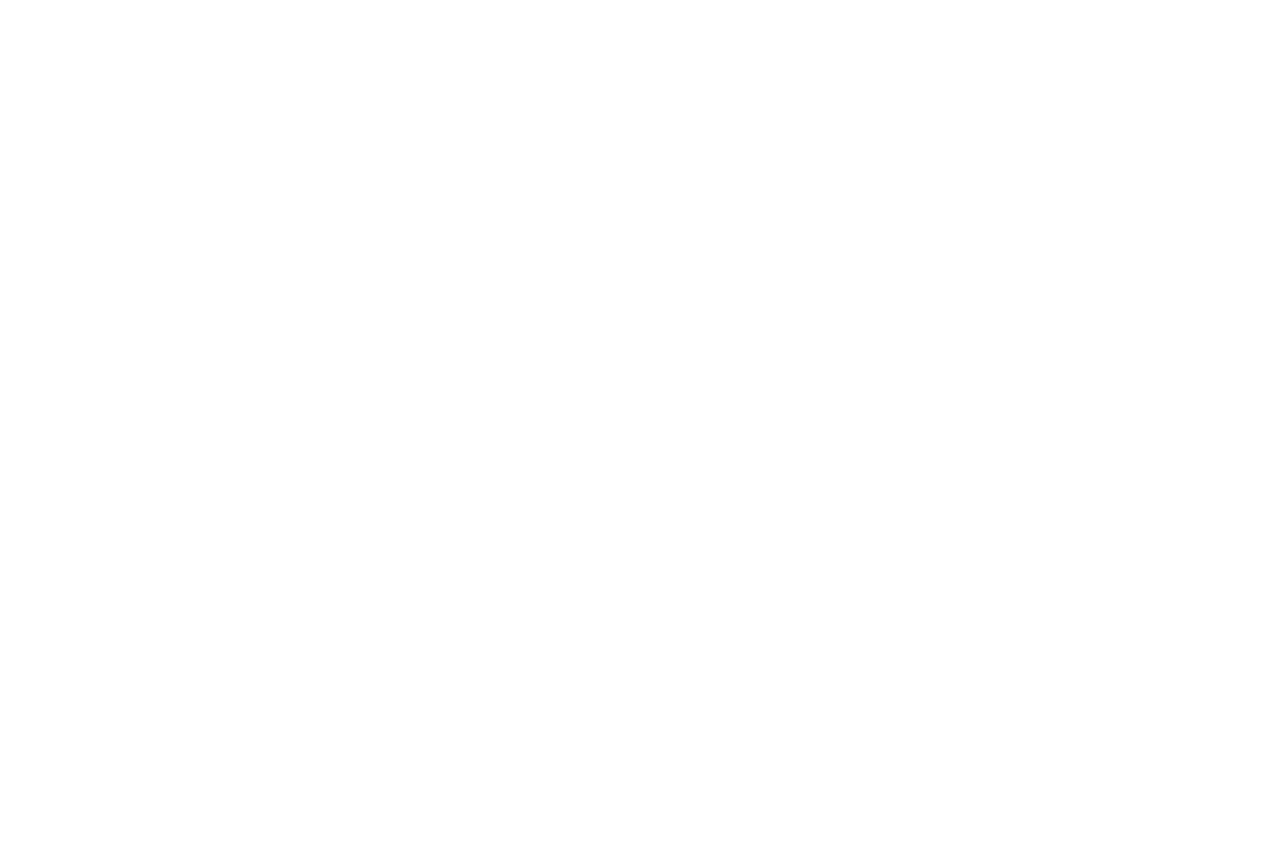
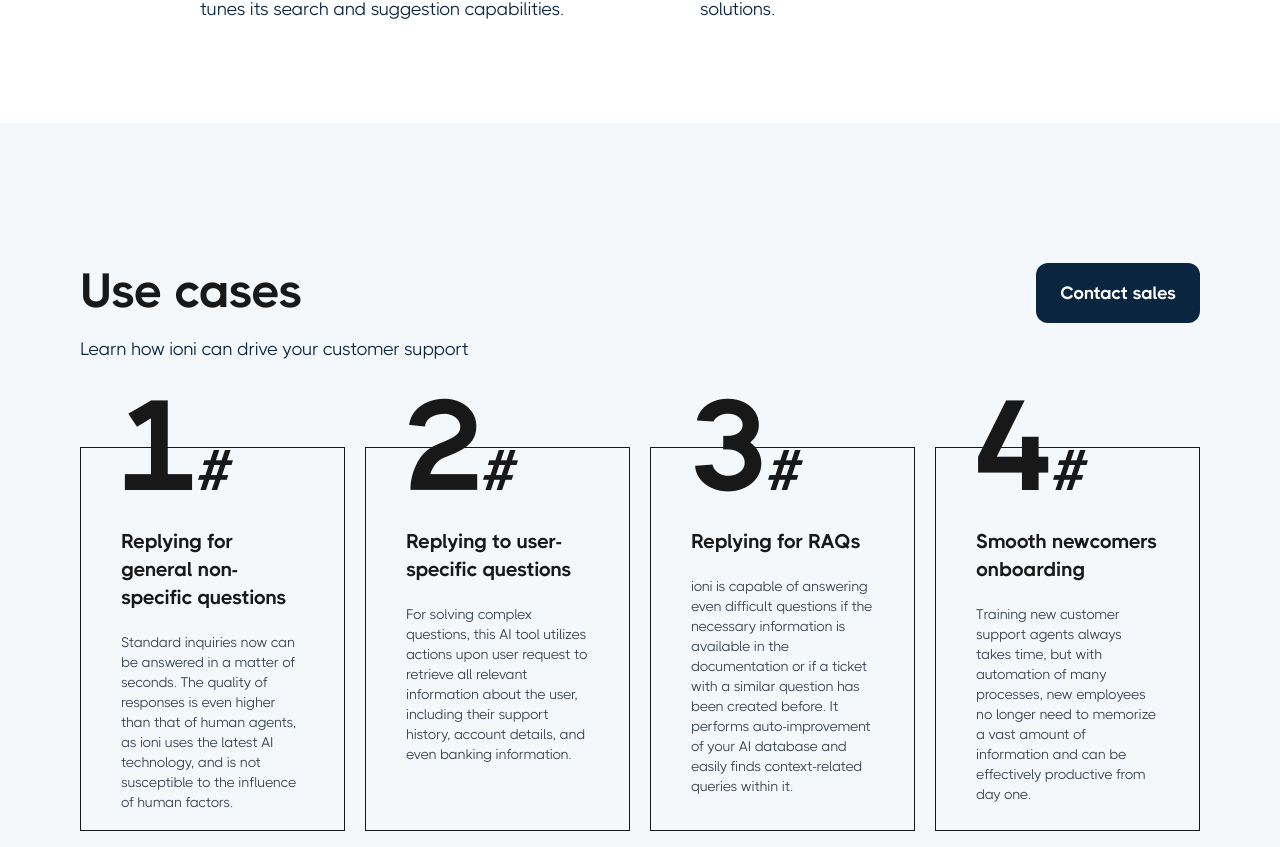
Before and after one commit to IbrahimGhasia/Venus-tech-task, a Next.js app: page / in a window 1280 px wide. Shown: the part 5158-6005 px from the top of the page. Before the commit the page ends 5225 px from the top, so only its background shows below. Built offline with nearby package versions, Linux system fonts and the light colour scheme.

Commit message:
Completed use cases section

```diff
--- /dev/null
+++ b/constants/UserCases.js
@@ -0,0 +1,24 @@
+const usecases = [
+	{
+		index: 1,
+		title: "Replying for general non-specific questions",
+		text: "Standard inquiries now can be answered in a matter of seconds. The quality of responses is even higher than that of human agents, as ioni uses the latest AI technology, and is not susceptible to the influence of human factors.",
+	},
+	{
+		index: 2,
+		title: "Replying to user-specific questions",
+		text: "For solving complex questions, this AI tool utilizes actions upon user request to retrieve all relevant information about the user, including their support history, account details, and even banking information.",
+	},
+	{
+		index: 3,
+		title: "Replying for RAQs",
+		text: "ioni is capable of answering even difficult questions if the necessary information is available in the documentation or if a ticket with a similar question has been created before. It performs auto-improvement of your AI database and easily finds context-related queries within it.",
+	},
+	{
+		index: 4,
+		title: "Smooth newcomers onboarding",
+		text: "Training new customer support agents always takes time, but with automation of many processes, new employees no longer need to memorize a vast amount of information and can be effectively productive from day one.",
+	},
+];
+
+export default usecases;
--- a/src/app/components/BenefitsSection.tsx
+++ b/src/app/components/BenefitsSection.tsx
@@ -3,7 +3,7 @@ import BeenfitCard from "./UI/BenefitCard";
 
 export default function BenefitsSection() {
 	return (
-		<div className="mx-20 my-20">
+		<div className="mx-40 my-20">
 			<h1 className="text-5xl font-bold text-_black text-center my-5">
 				Benefits
 			</h1>
@@ -11,7 +11,7 @@ export default function BenefitsSection() {
 				Streamline your workflow with AI
 			</p>
 
-			<div className="grid grid-cols-2 gap-x-20">
+			<div className="grid grid-cols-2 gap-x-10">
 				{benefits.map((item, key) => (
 					<BeenfitCard
 						key={key}
--- a/src/app/components/UI/BenefitCard.tsx
+++ b/src/app/components/UI/BenefitCard.tsx
@@ -16,7 +16,7 @@ export default function BeenfitCard({
 			</div>
 
 			<h3 className="text-3xl font-bold text-_black my-5">{heading}</h3>
-			<p className="text-lg text-_darkBlue font-normal my-5 text-justify">
+			<p className="text-lg text-_darkBlue font-normal my-5 text-justify px-10">
 				{text}
 			</p>
 		</div>
--- /dev/null
+++ b/src/app/components/UI/UsecasesCard.tsx
@@ -0,0 +1,24 @@
+interface UsecasesCardInterface {
+	index: number;
+	title: string;
+	text: string;
+}
+
+export default function UsecasesCard({
+	index,
+	title,
+	text,
+}: UsecasesCardInterface) {
+	return (
+		<div className="w-1/4">
+			<h1 className="text-9xl text-_black font-extrabold -mb-16 ml-10">
+				{index}
+				<span className="text-6xl">#</span>
+			</h1>
+			<div className="border border-_black py-20 px-10 h-96">
+				<h1 className="text-xl text-_black font-bold">{title}</h1>
+				<p className="text-gray-700 text-sm my-5">{text}</p>
+			</div>
+		</div>
+	);
+}
--- /dev/null
+++ b/src/app/components/UseCaseSection.tsx
@@ -0,0 +1,34 @@
+import Button from "./UI/Button";
+import usecases from "../../../constants/UserCases";
+import UsecasesCard from "./UI/UsecasesCard";
+
+export default function UseCaseSection() {
+	return (
+		<div className="bg-_gray h-screen px-20 py-20">
+			<div className="flex justify-between items-center">
+				<div>
+					<h1 className="text-5xl font-bold text-_black my-5 mt-16">
+						Use cases
+					</h1>
+					<p className="text-lg font-normal text-_darkBlue my-5">
+						Learn how ioni can drive your customer support
+					</p>
+				</div>
+				<div>
+					<Button text="Contact sales" />
+				</div>
+			</div>
+
+			<div className="flex gap-5">
+				{usecases.map((item, key) => (
+					<UsecasesCard
+						key={key}
+						index={item.index}
+						title={item.title}
+						text={item.text}
+					/>
+				))}
+			</div>
+		</div>
+	);
+}
--- a/src/app/page.tsx
+++ b/src/app/page.tsx
@@ -5,6 +5,7 @@ import FreeTrialSection from "./components/FreeTrialSection";
 import Navbar from "./components/Navbar";
 import SecondSection from "./components/SecondSection";
 import StatisticsSection from "./components/StatisticsSection";
+import UseCaseSection from "./components/UseCaseSection";
 
 export default function Home() {
 	return (
@@ -16,6 +17,7 @@ export default function Home() {
 			<StatisticsSection />
 			<FeaturesSection />
 			<BenefitsSection />
+			<UseCaseSection />
 		</div>
 	);
 }
```
